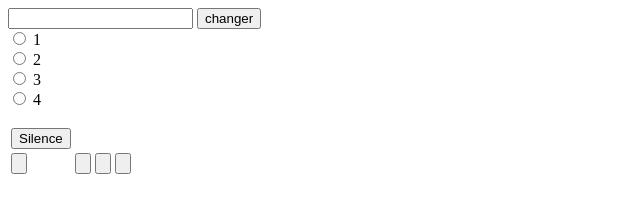
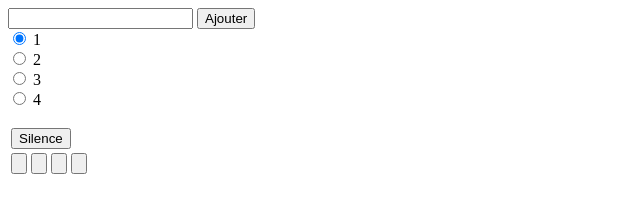
Before and after one commit to Guiraud/chrono.cafes-populaires.fr, a plain HTML site: page index.html in a window 1280 px wide. Shown: the whole page, without its empty margins (0-640 px from the left). Drawn offline with nearby package versions, Linux system fonts and the light colour scheme.

Commit message:
Ajout du bouton par défaut

```diff
--- a/index.html
+++ b/index.html
@@ -10,18 +10,18 @@
 	<Body>
 		<div data-role="page">
 			<input type="text" id="nouveau_nom">
-			<input onclick="change();" type="button" value="changer" id="Create_btn"></input>
+			<input onclick="change();" type="button" value="Ajouter" id="Create_btn"></input>
 			<form id="cercle">
-				<input type="radio" name="radioName" value="btn1" /><label for="btn1"> 1 </label><br />
+				<input type="radio" name="radioName" value="btn1" checked="checked" /><label for="btn1"> 1 </label><br />
 				<input type="radio" name="radioName" value="btn2" /><label for="btn2"> 2 </label><br />
 				<input type="radio" name="radioName" value="btn3" /><label for="btn3"> 3 </label><br />
 				<input type="radio" name="radioName" value="btn4" /><label for="btn4"> 4 </label><br />
 			</form>
-	<table><tr><td>
+	<table><tr ><td colspan="4">
 		<button onClick="StartTimer('Silence');createDiv();">Silence</button><br></td></tr>
 		<tr>
 			<td>
-				<input type="button" id="btn1"></input></td>
+				<input type="button"  id="btn1"></input></td>
 			<td>
 				<input type="button" id="btn2"></input></td>
 			<td>
```
